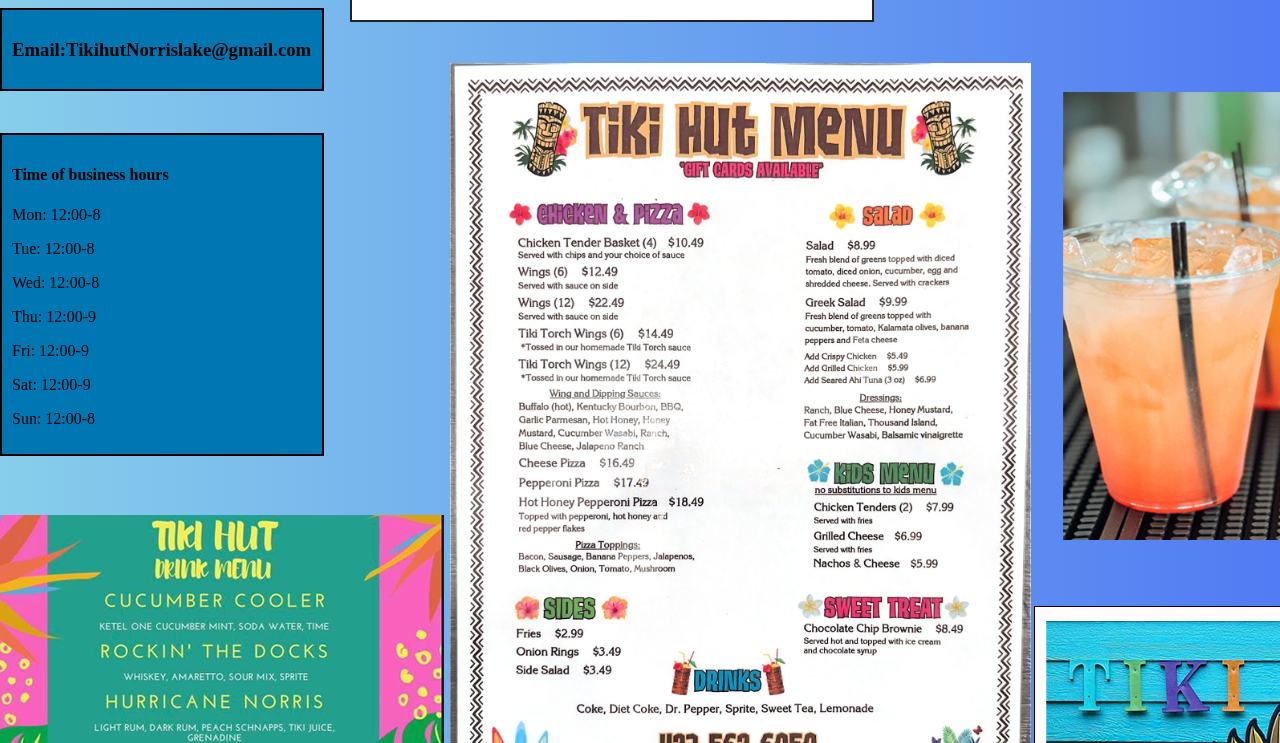
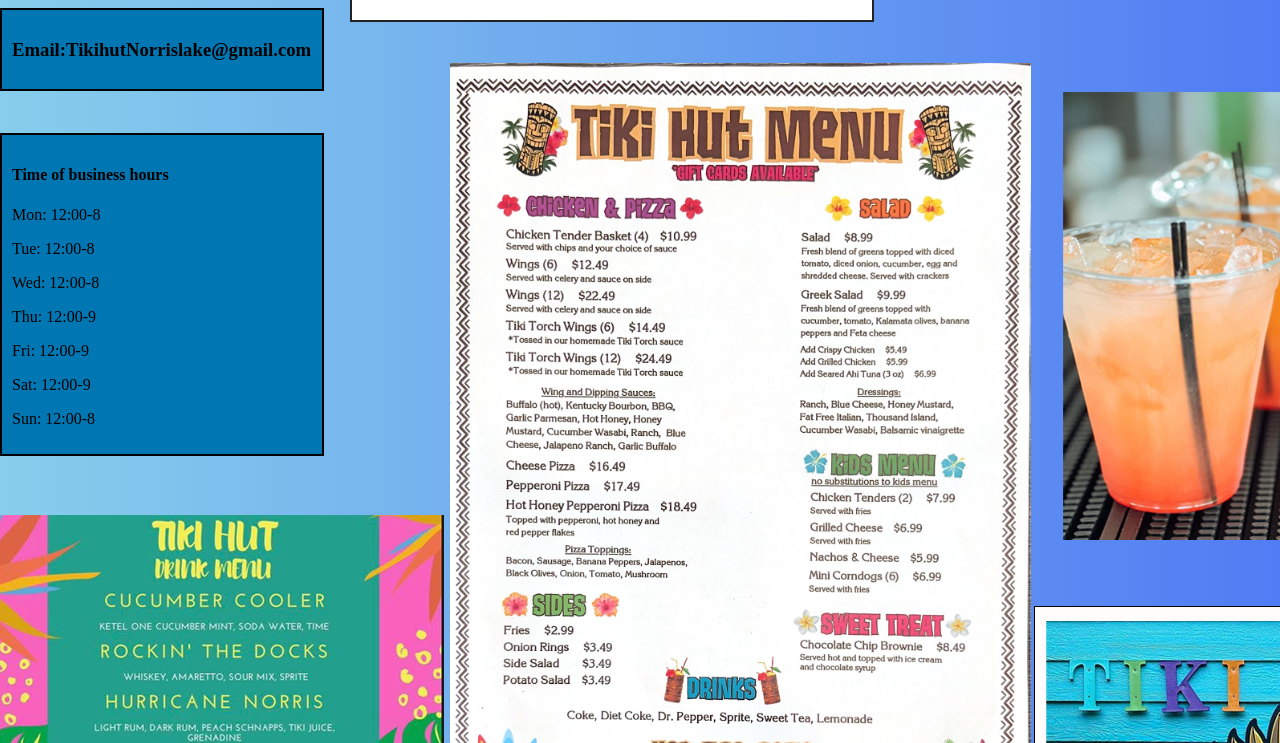
Before and after one commit to TikihutNorrislake25/TikiHutBarNorrisLake, a plain HTML site: page index.html in a window 1280 px wide. Shown: the part 437-1180 px from the top of the page. Drawn offline with nearby package versions, Linux system fonts and the light colour scheme.

Commit message:
Update index.html

```diff
--- a/index.html
+++ b/index.html
@@ -61,7 +61,7 @@
     </div>
     <div class="my-box5"
     <div class="my-img3">
-        <img src="tikihuntmenu.jpg"
+        <img src="newtikihuntmenu copy.jpg"
         alt="tiki hut menu"
         position="absolute"
         height="1500px"
```
